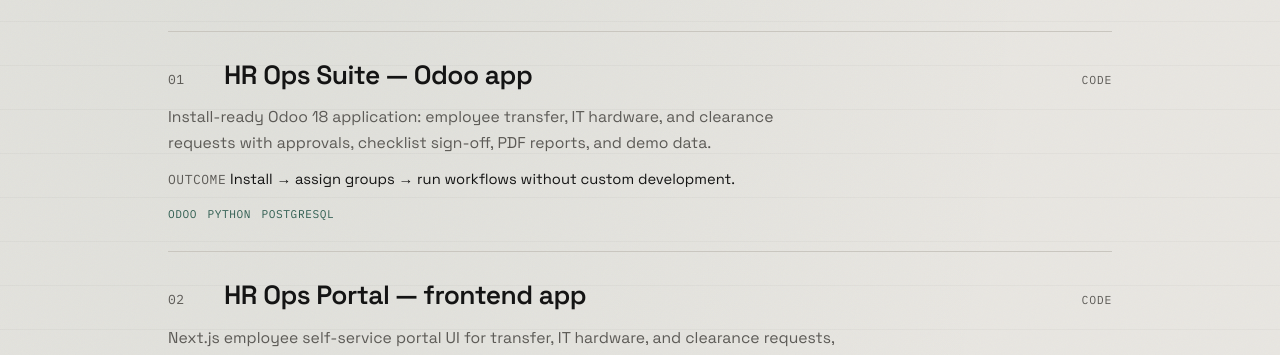
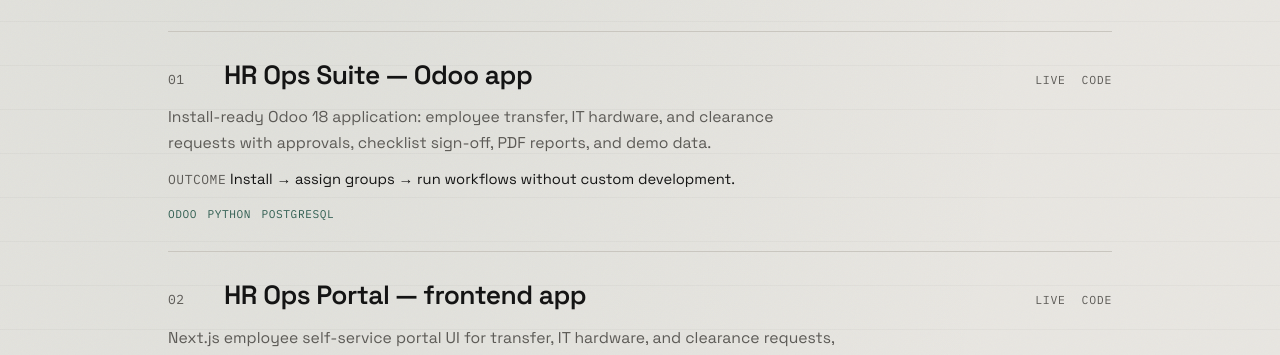
Before and after one commit to devShine3/portfolio-website, a Next.js app: page /work in a window 1280 px wide. Shown: the part 331-686 px from the top of the page. Built offline with nearby package versions, Linux system fonts and the light colour scheme.

Commit message:
Add live links for HR Ops projects.
Link HR Ops Portal demo on Vercel and HR Ops Suite on Odoo Apps Store from Work page.

```diff
--- a/content/projects.ts
+++ b/content/projects.ts
@@ -31,6 +31,7 @@
       "Install → assign groups → run workflows without custom development.",
     tags: ["Odoo", "Python", "PostgreSQL"],
     github: "https://github.com/devShine3/hr-ops-suite",
+    live: "https://apps.odoo.com/apps/modules/18.0/hr_ops_suite",
   },
   {
     id: "hr-ops-portal",
@@ -41,6 +42,7 @@
       "Shows production-style frontend UX for the same HR workflows as the Odoo module.",
     tags: ["Next.js", "APIs"],
     github: "https://github.com/devShine3/hr-request-portal",
+    live: "https://hr-request-portal.vercel.app",
   },
   {
     id: "lannpya",
```
